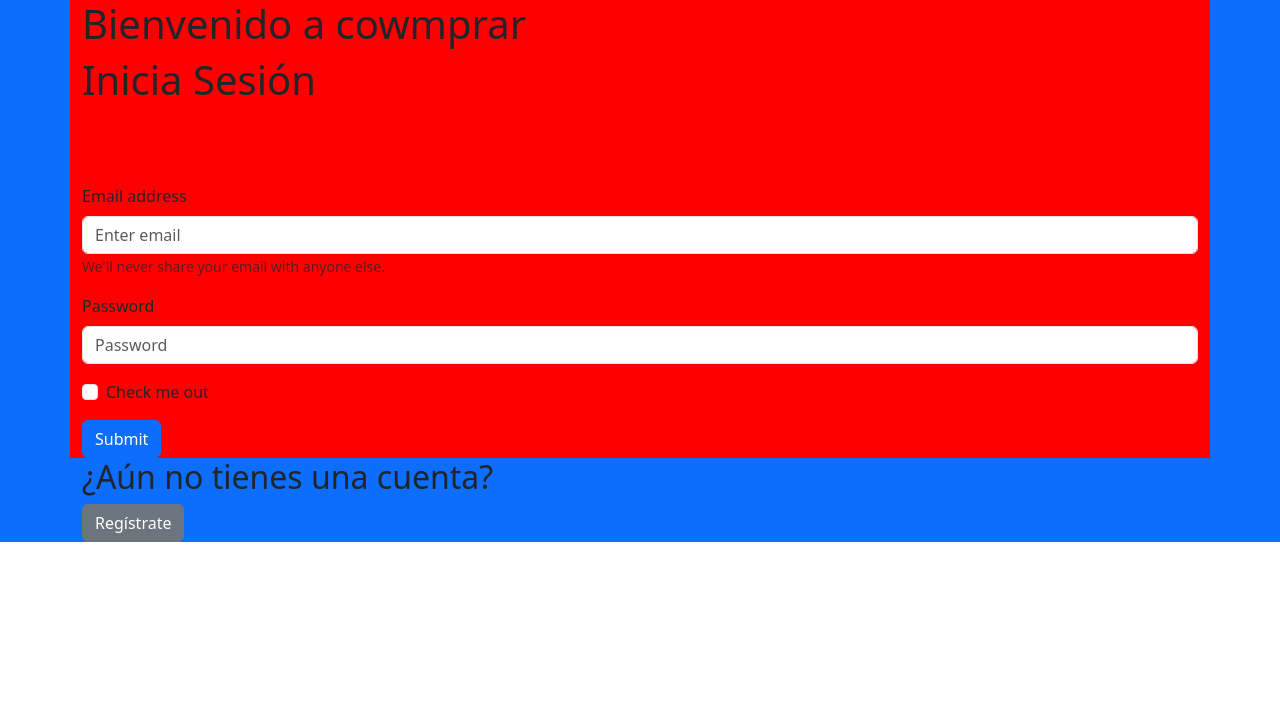
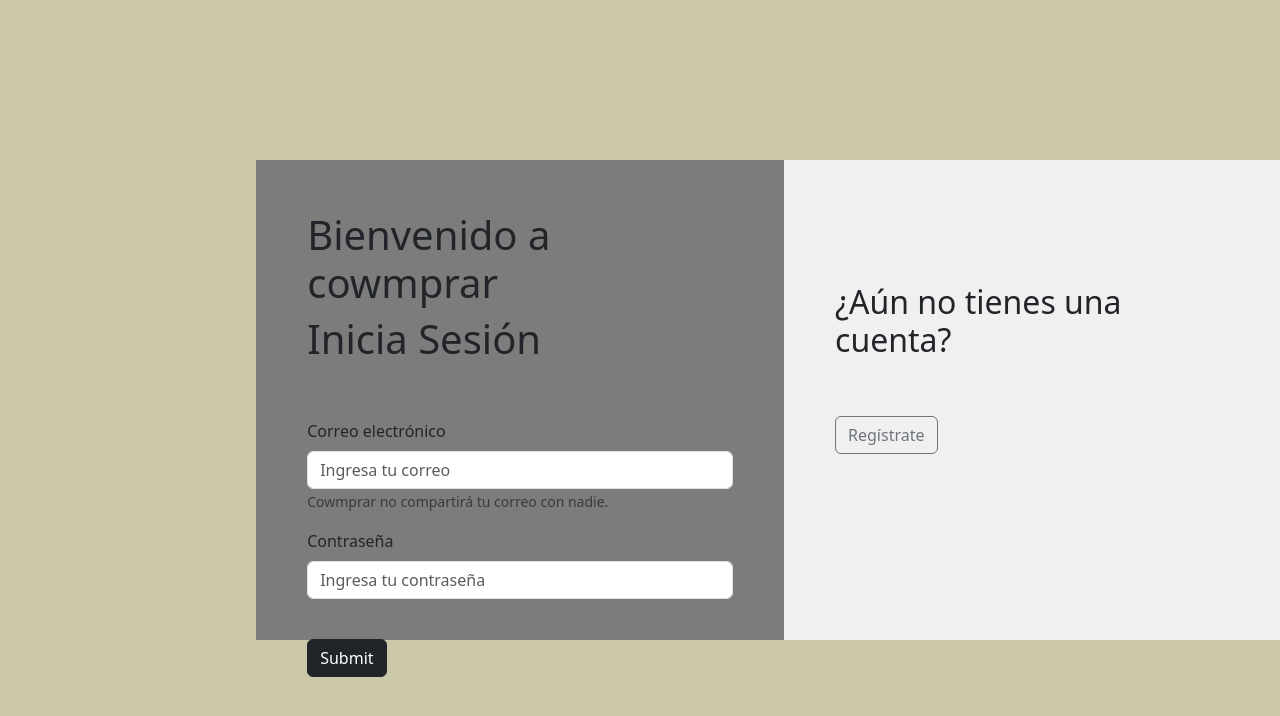
Before and after one commit to Neecs/cowmprar, a React (Vite) app: page / in a window 1280 px wide. Shown: the top 716 px of the page. Built offline with nearby package versions, Linux system fonts and the light colour scheme.

Commit message:
login done

```diff
--- a/src/App.jsx
+++ b/src/App.jsx
@@ -1,13 +1,15 @@
-import {InitPage}from './components/InitPage'
+import { Login } from "./components/Login";
+import { SignUp } from "./components/SignUp";
+import "bootstrap/dist/css/bootstrap.min.css";
+import './styles/init-page.css'
 
 function App() {
-
-
   return (
-    <>
-     <InitPage/>
-    </>
-  )
+    <main className="auth">
+      <Login />
+      <SignUp />
+    </main>
+  );
 }
 
-export default App
+export default App;
--- a/src/components/InitPage.jsx
+++ /dev/null
@@ -1,12 +0,0 @@
-import { Login } from "./Login";
-import { SignUp } from "./SignUp";
-import "../styles/init-page.css";
-
-export const InitPage = () => {
-  return (
-    <div className="container-fluid bg-primary">
-      <Login />
-      <SignUp />
-    </div>
-  );
-};
--- a/src/components/Login.jsx
+++ b/src/components/Login.jsx
@@ -2,41 +2,34 @@ import Button from "react-bootstrap/Button";
 import Form from "react-bootstrap/Form";
 import "bootstrap/dist/css/bootstrap.min.css";
 import "../styles/login.css";
-import Container from "react-bootstrap/Container";
 
-export const Login = ({ customClassName }) => {
-  const containerStyle = {
-    backgroundColor: 'red'
-  }
-
-  //todo cambiar estilos
+export const Login = () => {
   return (
-    <Container fluid = "md" style={containerStyle}>
+    <div className="login-space">
       <h1>Bienvenido a cowmprar</h1>
       <h1>Inicia Sesión</h1>
       <br />
       <br />
-      <br />
       <Form>
         <Form.Group className="mb-3" controlId="formBasicEmail">
-          <Form.Label>Email address</Form.Label>
-          <Form.Control type="email" placeholder="Enter email" />
+          <Form.Label>Correo electrónico</Form.Label>
+          <Form.Control type="email" placeholder="Ingresa tu correo" />
           <Form.Text className="text-muted">
-            We'll never share your email with anyone else.
+            Cowmprar no compartirá tu correo con nadie.
           </Form.Text>
         </Form.Group>
 
         <Form.Group className="mb-3" controlId="formBasicPassword">
-          <Form.Label>Password</Form.Label>
-          <Form.Control type="password" placeholder="Password" />
+          <Form.Label>Contraseña</Form.Label>
+          <Form.Control type="password" placeholder="Ingresa tu contraseña" />
         </Form.Group>
         <Form.Group className="mb-3" controlId="formBasicCheckbox">
-          <Form.Check type="checkbox" label="Check me out" />
         </Form.Group>
-        <Button variant="primary" type="submit">
+        <br />
+        <Button variant="dark" type="submit">
           Submit
         </Button>
       </Form>
-    </Container>
+    </div>
   );
 };
--- a/src/components/SignUp.jsx
+++ b/src/components/SignUp.jsx
@@ -1,11 +1,14 @@
 import '../styles/signup.css'
-import Container from 'react-bootstrap/Container';
+import 'bootstrap/dist/css/bootstrap.min.css';
+
 
 export const SignUp = () => {
   return (
-    <div className="container-lg">
+    <div className="signup-space">
     <h2>¿Aún no tienes una cuenta?</h2>
-    <button type="button" class="btn btn-secondary">Regístrate</button>
+    <br />
+    <br />
+    <button type="button" className="btn btn-outline-secondary">Regístrate</button>
     </div>
   )
 }
--- a/src/styles/init-page.css
+++ b/src/styles/init-page.css
@@ -1,3 +1,8 @@
 .auth {
-
+   background-color: #CCC8AA;
+   display: flex;
+   height: 100vh;
+   width: 100%;
+   align-items: center;
+   padding-left: 20%;
 }
--- a/src/styles/login.css
+++ b/src/styles/login.css
@@ -1,3 +1,6 @@
 .login-space {
    background-color: #7D7C7C;
+   padding: 5%;
+   height: 60%
+
   }
--- a/src/styles/signup.css
+++ b/src/styles/signup.css
@@ -1,3 +1,7 @@
 .signup-space {
-
+   background-color: #F1EFEF;
+   height: 60%;
+   padding-top: 12%;
+   padding-left: 5%;
+   padding-right: 5%;
 }
```
